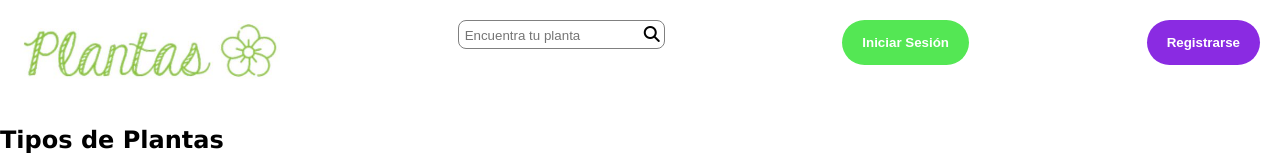
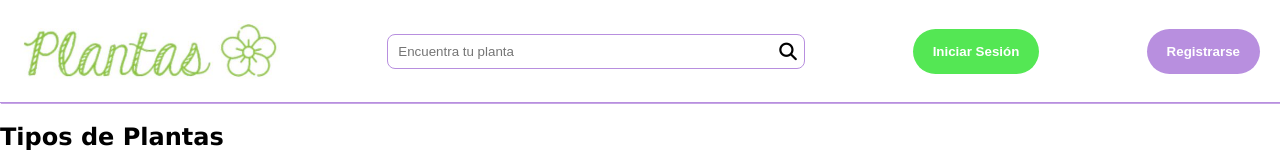
Before and after one commit to R2-MisionTic2022/PLANTAS, a React (Create React App) app: page / in a window 1280 px wide. Shown: the top 160 px of the page. Built offline with nearby package versions, Linux system fonts and the light colour scheme.

Commit message:
finalizar estilos del navbar

```diff
--- a/src/App.js
+++ b/src/App.js
@@ -12,7 +12,7 @@ function App() {
           </li>
           <li>
             <div class="buscar"><input placeholder="Encuentra tu planta"/>
-            <i class="fa fa-search"></i>
+            <i class="fa fa-search iconobusqueda"></i>
             </div>
           </li>
 
--- a/src/styles/App.css
+++ b/src/styles/App.css
@@ -11,6 +11,14 @@ header{
   display:flex;
   justify-content:space-between;
   padding:20px;
+  background-color: white;
+  border-bottom: 0.8px solid rgb(184, 143, 223);
+  box-shadow: 0.8px 0.8px rgb(184, 143, 223);
+}
+
+.navbar > li{
+  display:flex;
+  align-items: center;
 }
 
 .logo{
@@ -37,9 +45,18 @@ header{
 }
 
 .secondarybutton{
-  background-color: blueviolet;
+  background-color: rgb(184, 143, 223);
   color: white;
   box-shadow: 5px green;
+}
+
+.iconobusqueda{
+  cursor:pointer;
+  transform: scale(1.1);
+}
+
+.iconobusqueda:hover{
+  color:rgb(184, 143, 223);
 }
 
 ul{
@@ -50,11 +67,15 @@ ul{
 
 .buscar{
   background-color: white;
-  border: 1px solid gray;
-  padding: 4px;
+  border: 1px solid rgb(184, 143, 223);
+  padding: 8px;
   border-radius: 8px;
   font-family: 'Lucida Sans', 'Lucida Sans Regular', 'Lucida Grande', 'Lucida Sans Unicode', Geneva, Verdana, sans-serif;
   font-weight: bold;
+  width: 400px;
+  display: flex;
+  justify-content: space-between;
+  cursor:pointer;
 }
 
 .buscar:focus-within{
@@ -64,6 +85,7 @@ ul{
 .buscar > input{
   outline: none;
   border: 0px;
+  cursor:pointer;
 }
 
 
```
